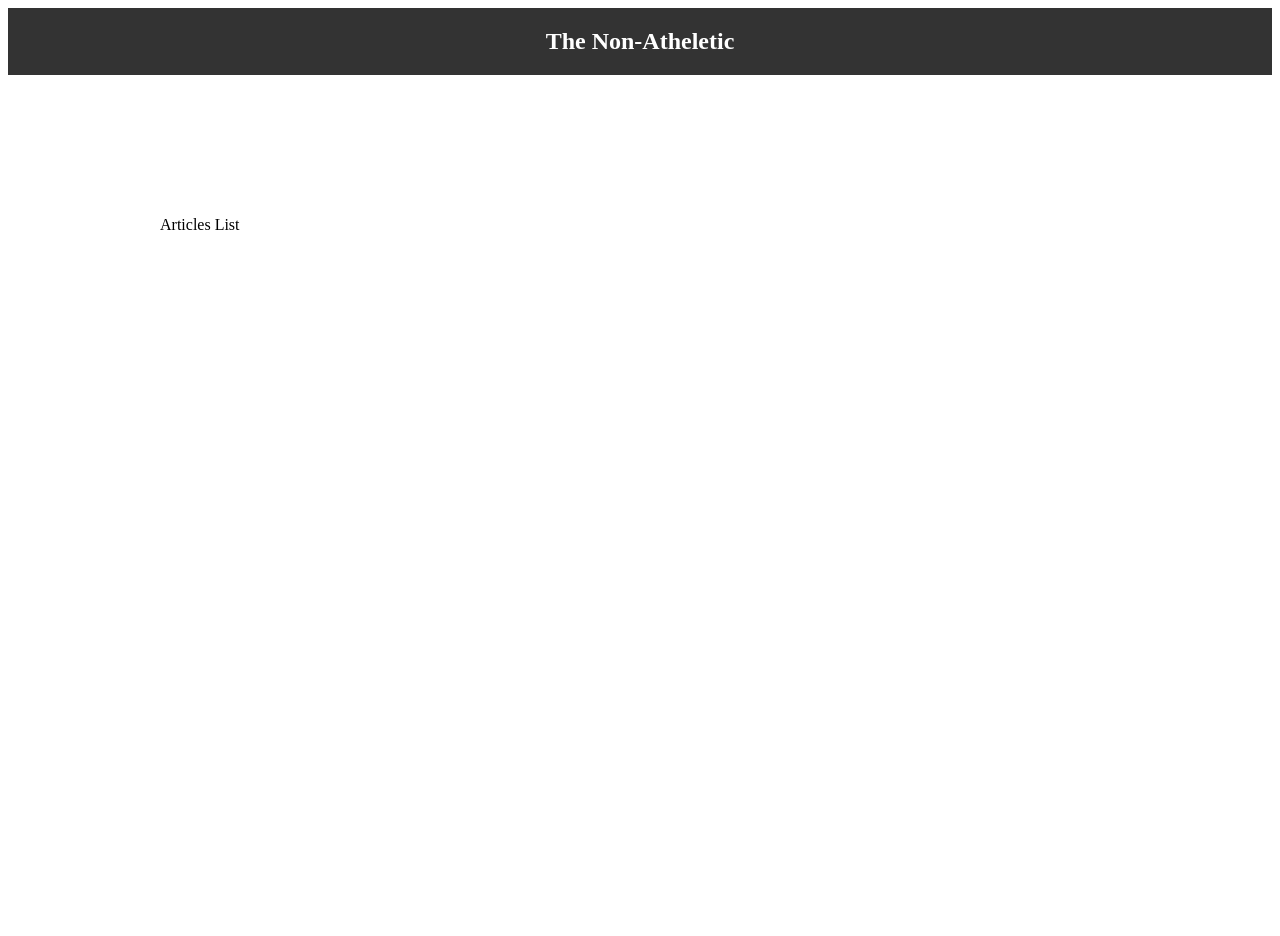
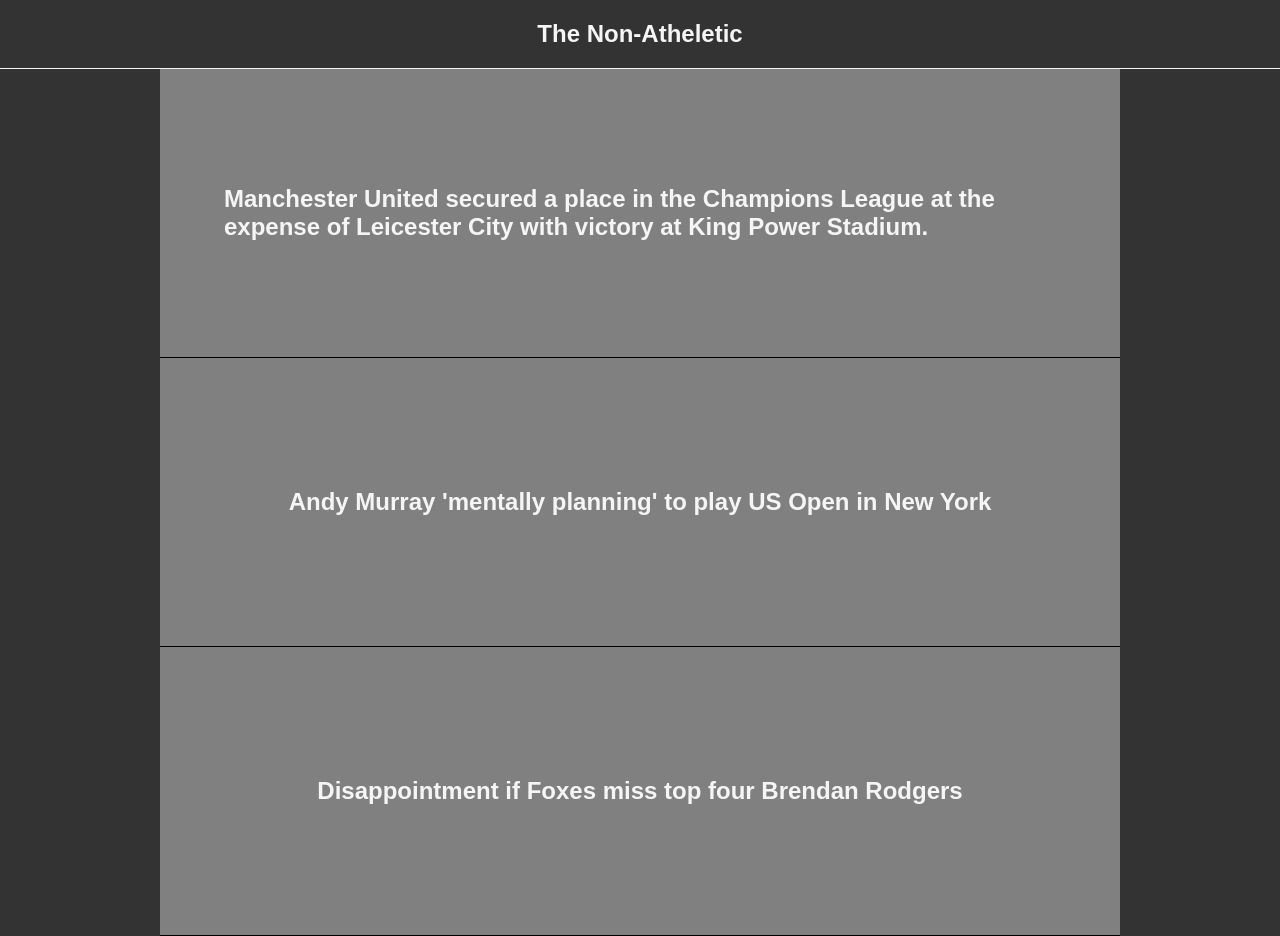
Before and after one commit to Jack11709/the-non-athletic, a Gatsby site: page / in a window 1280 px wide. Before the commit the page ends 800 px from the top, so only its background shows below. Built offline with nearby package versions, Linux system fonts and the light colour scheme; Gatsby itself is replaced by a stand-in of ours.

Commit message:
added article list comp

```diff
--- /dev/null
+++ b/src/components/ArticleCard.tsx
@@ -0,0 +1,27 @@
+import React from 'react'
+import styled from 'styled-components'
+import { Article } from '../hooks/useArticles'
+
+const ArticleImage = styled.div`
+  background-color: grey;
+  height: 20vh;
+  display: flex;
+  justify-content: center;
+  align-items: center;
+  padding: 4rem;
+  border-bottom: 1px solid black;
+  h2 {
+    margin: 0;
+    font-size: 1.5rem;
+  }
+`
+
+const ArticleCard: React.FC<Article> = ({ frontmatter: { title } }) => {
+  return (
+    <ArticleImage>
+      <h2>{title}</h2>
+    </ArticleImage>
+  )
+}
+
+export default ArticleCard
--- a/src/components/ArticleList.tsx
+++ b/src/components/ArticleList.tsx
@@ -1,11 +1,18 @@
 import React from 'react'
+
 import useArticles from '../hooks/useArticles'
+import ArticleCard from './ArticleCard'
 
 const ArticleList: React.FC = () => {
   const articles = useArticles()
 
-  console.log(articles)
-  return <div>Articles List</div>
+  return (
+    <div>
+      {articles.map((article) => (
+        <ArticleCard key={article.id} {...article} />
+      ))}
+    </div>
+  )
 }
 
 export default ArticleList
--- a/src/components/Layout.tsx
+++ b/src/components/Layout.tsx
@@ -1,20 +1,34 @@
 import React from 'react'
 import { Helmet } from 'react-helmet'
-import styled from 'styled-components'
+import styled, { createGlobalStyle, ThemeProvider } from 'styled-components'
 
+import useSiteMetadata from '../hooks/useSiteMetadata'
 import Navbar from './Navbar'
+
+const theme = {
+  background: '#333',
+  color: '#f5f5f5',
+}
+
+const GlobalStyle = createGlobalStyle`
+  body {
+    margin: 0;
+    background-color: ${theme.background};
+    font-family: sans-serif;
+    min-height: 100vh;
+    color: ${theme.color};
+  }
+`
 
 const Main = styled.main`
   max-width: 960px;
-  margin: 3rem auto 1rem;
+  margin: 0 auto;
 `
-
-import useSiteMetadata from '../hooks/useSiteMetadata'
 
 const Layout: React.FC = ({ children }) => {
   const { title, description } = useSiteMetadata()
   return (
-    <div>
+    <>
       <Helmet>
         <html lang="en" />
         <title>{title}</title>
@@ -24,9 +38,12 @@
         <meta property="og:title" content={title} />
         <meta property="og:url" content="/" />
       </Helmet>
-      <Navbar />
-      <Main>{children}</Main>
-    </div>
+      <GlobalStyle />
+      <ThemeProvider theme={theme}>
+        <Navbar />
+        <Main>{children}</Main>
+      </ThemeProvider>
+    </>
   )
 }
 
--- a/src/components/Navbar.tsx
+++ b/src/components/Navbar.tsx
@@ -1,23 +1,19 @@
 import React from 'react'
 import styled from 'styled-components'
 
-const Header = styled.header`
-  height: 20vh;
-`
 const Nav = styled.nav`
   display: flex;
   justify-content: center;
-  background-color: #333;
-  color: #fff;
+  border-bottom: 1px solid #f5f5f5;
 `
 
 const Navbar: React.FC = () => {
   return (
-    <Header>
+    <header>
       <Nav>
         <h1>The Non-Atheletic</h1>
       </Nav>
-    </Header>
+    </header>
   )
 }
 
--- a/src/hooks/useArticles.tsx
+++ b/src/hooks/useArticles.tsx
@@ -4,7 +4,7 @@
   node: Article
 }
 
-interface Article {
+export interface Article {
   fields: {
     slug: string
   }
```
